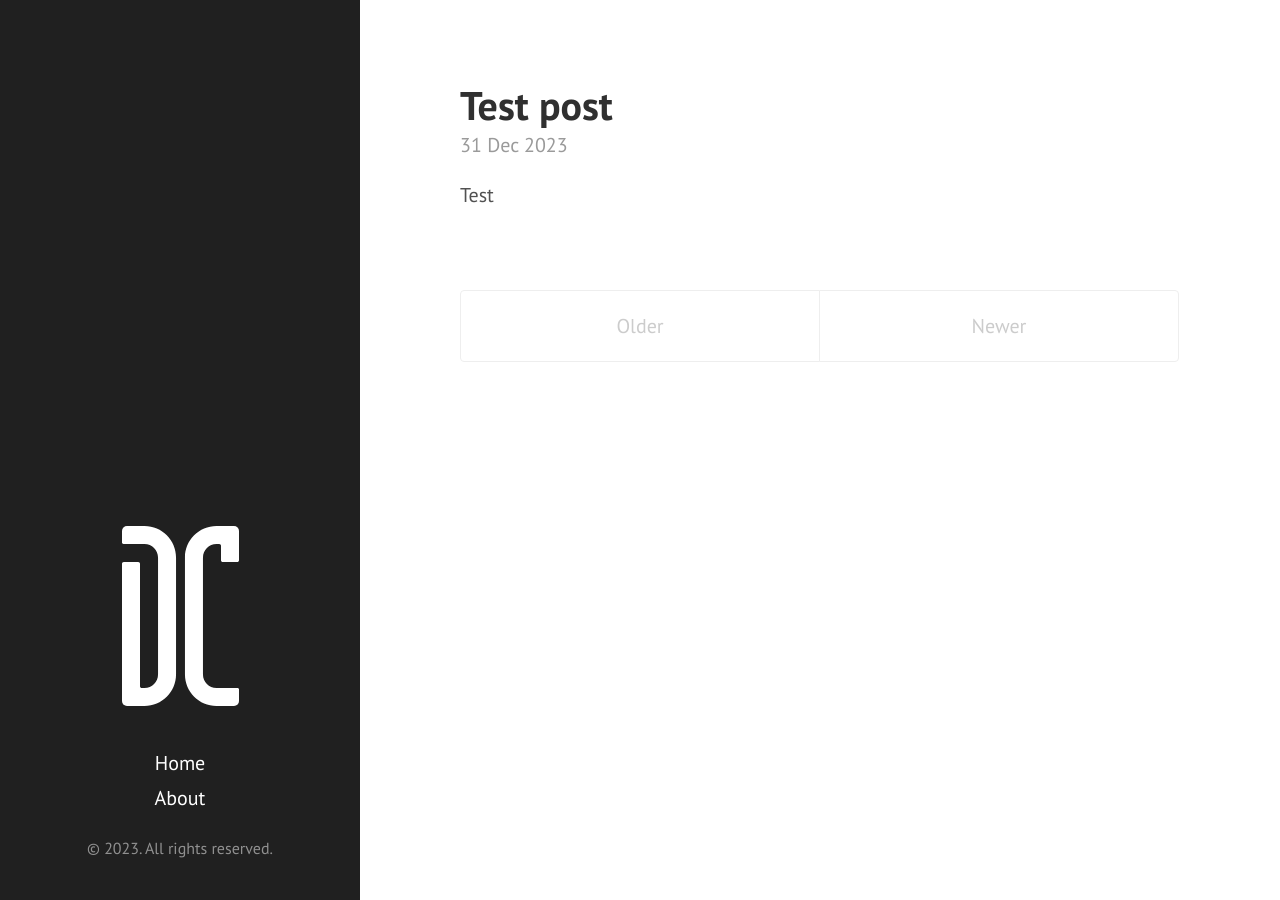
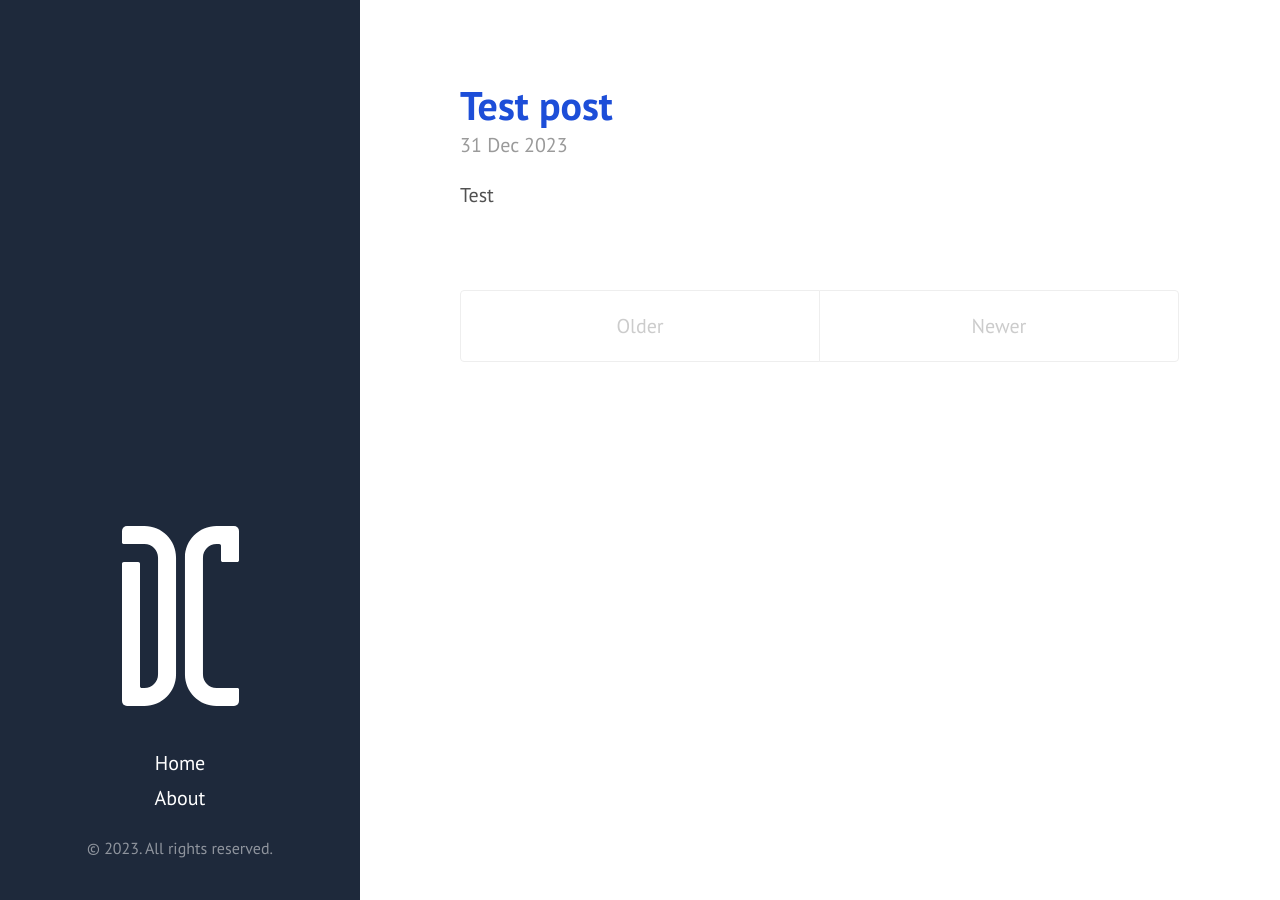
Before and after one commit to 1dancook/1dancook.github.io, a Jekyll site: the page built from index.html, in a window 1280 px wide. Built offline with Jekyll 4.4.1, drawn with Linux system fonts in a browser that asks for light colours; the list of posts is cut into pages by our own code.

Commit message:
change theme

```diff
--- a/_layouts/default.html
+++ b/_layouts/default.html
@@ -3,7 +3,7 @@
 
   {% include head.html %}
 
-  <body>
+  <body class="theme-tailwind">
 
     {% include sidebar.html %}
 
--- a/public/css/hyde.css
+++ b/public/css/hyde.css
@@ -249,3 +249,12 @@ a.sidebar-nav-item:focus {
 .theme-base-0f .related-posts li a:hover {
   color: #8f5536;
 }
+
+/* tailwind */
+.theme-tailwind .sidebar {
+  background-color: #1e293b;
+}
+.theme-tailwind .content a,
+.theme-tailwind .related-posts li a:hover {
+  color: #1d4ed8;
+}
```
